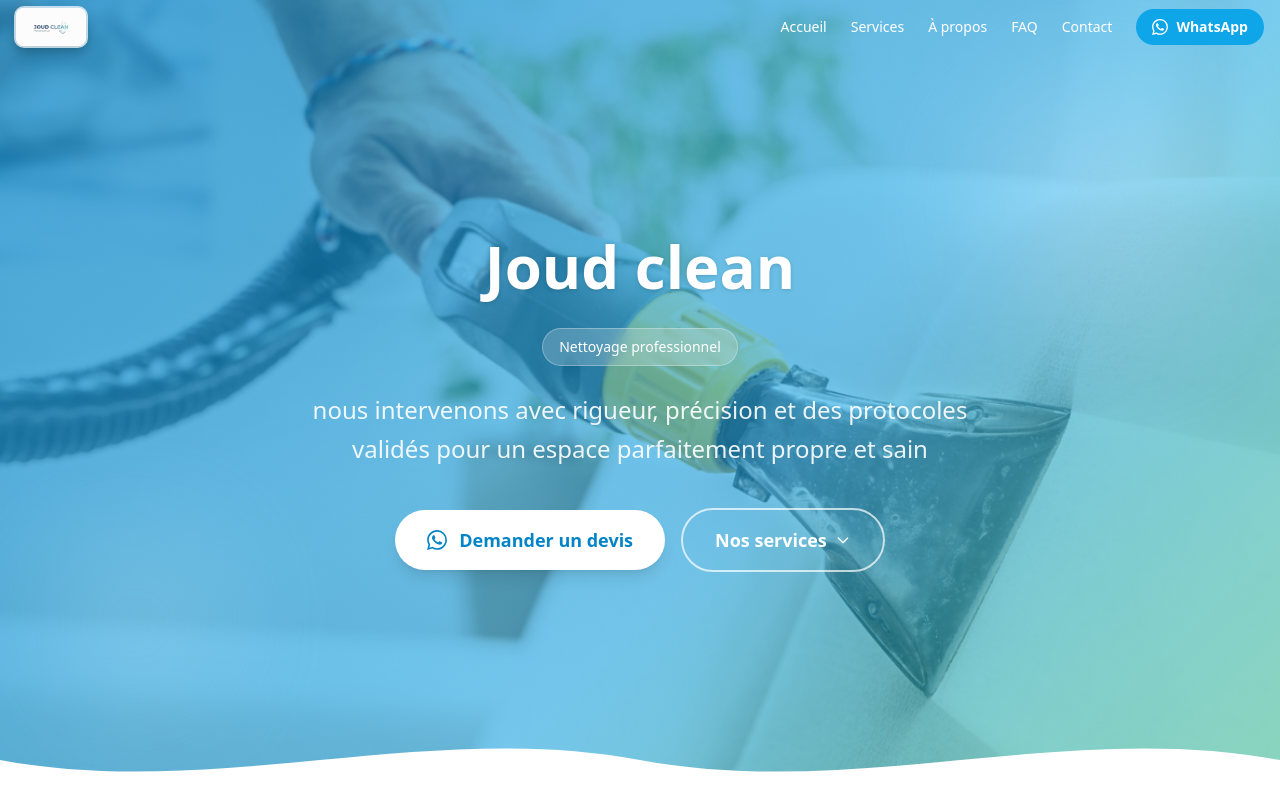
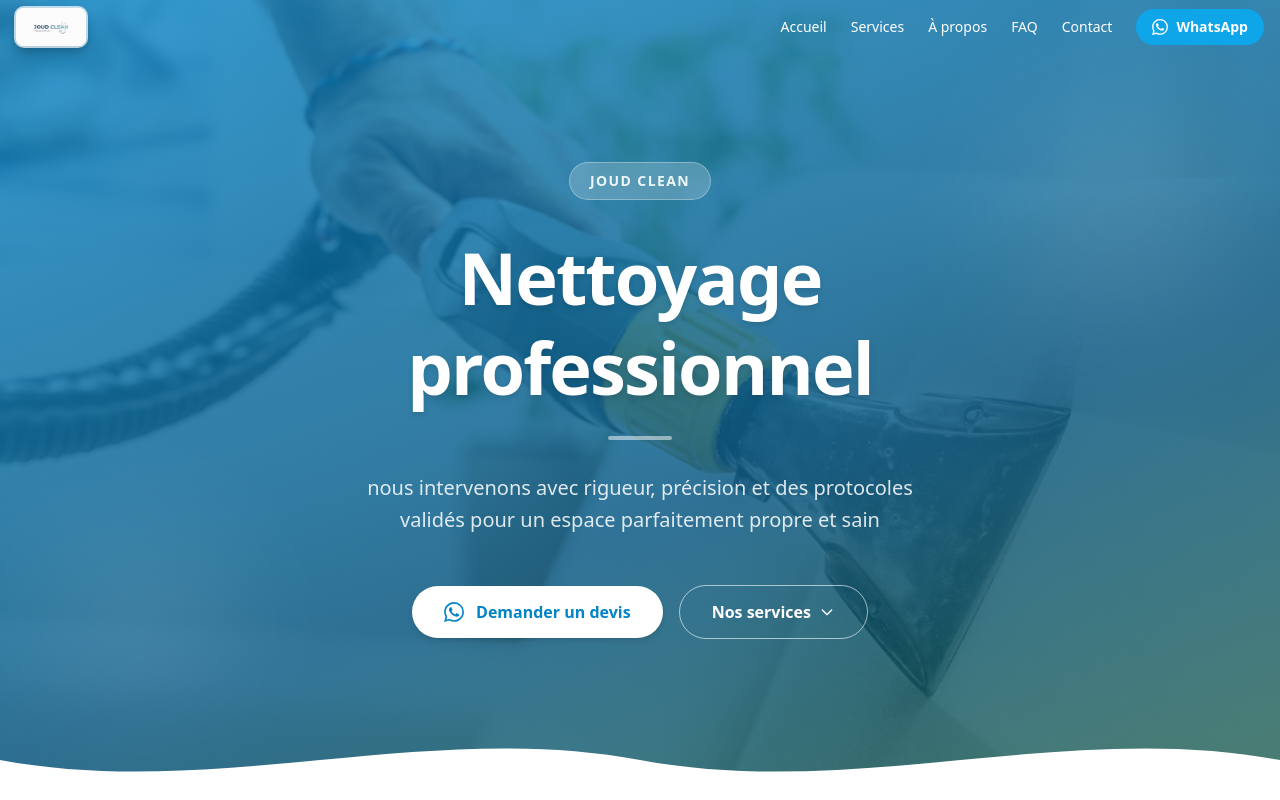
Before and after one commit to mohammedyassinAa/CLEAN, a Next.js app: page / in a window 1280 px wide. Shown: the top 800 px of the page. Built offline with nearby package versions, Linux system fonts and the light colour scheme.

Commit message:
Polish Hero section: fix layout order, improve typography and spacing
Co-authored-by: mohammedyassinAa <106601391+mohammedyassinAa@users.noreply.github.com>

```diff
--- a/src/components/HeroSection.tsx
+++ b/src/components/HeroSection.tsx
@@ -10,7 +10,7 @@ export default function HeroSection() {
       id="hero"
       className="relative min-h-screen flex items-center justify-center text-white overflow-hidden"
     >
-      {/* Background: nettoyage photo */}
+      {/* Background image */}
       <div className="absolute inset-0 z-0">
         <Image
           src={siteConfig.hero.backgroundImage}
@@ -20,34 +20,38 @@ export default function HeroSection() {
           style={{ objectFit: "cover", objectPosition: "center" }}
           sizes="100vw"
         />
-        {/* Gradient overlay for text readability */}
+        {/* Overlay – darker at bottom for readability */}
         <div
           className="absolute inset-0"
           style={{
-            background: "linear-gradient(135deg, rgba(2,132,199,0.72) 0%, rgba(14,165,233,0.55) 60%, rgba(16,185,129,0.45) 100%)",
+            background:
+              "linear-gradient(160deg, rgba(2,132,199,0.78) 0%, rgba(7,89,133,0.82) 60%, rgba(6,78,59,0.70) 100%)",
           }}
         />
       </div>
 
-      {/* Decorative blobs */}
-      <div className="absolute top-20 right-10 w-64 h-64 rounded-full opacity-20 blur-3xl bg-white hidden lg:block" />
-      <div className="absolute bottom-20 left-10 w-48 h-48 rounded-full opacity-15 blur-3xl bg-white hidden lg:block" />
+      {/* Subtle decorative blobs */}
+      <div className="absolute top-24 right-12 w-56 h-56 rounded-full opacity-10 blur-3xl bg-white hidden lg:block" />
+      <div className="absolute bottom-24 left-12 w-44 h-44 rounded-full opacity-10 blur-3xl bg-white hidden lg:block" />
 
       {/* Content */}
-      <div className="relative z-10 container mx-auto px-4 py-24 text-center">
-         {/* Headline */}
-        <h1 className="text-4xl md:text-5xl lg:text-6xl font-extrabold leading-tight mb-6 drop-shadow-sm">
+      <div className="relative z-10 w-full max-w-3xl mx-auto px-6 py-28 text-center">
+
+        {/* Badge */}
+        <span className="inline-block bg-white/20 backdrop-blur-sm border border-white/30 text-white/90 text-sm font-semibold tracking-widest uppercase px-5 py-2 rounded-full mb-8">
+          {siteConfig.hero.badge}
+        </span>
+
+        {/* Headline */}
+        <h1 className="text-5xl md:text-6xl lg:text-7xl font-extrabold leading-tight tracking-tight mb-6 drop-shadow-md">
           {siteConfig.hero.headline}
         </h1>
-        {/* Badge */}
-        <div className="inline-flex items-center gap-2 bg-white/20 backdrop-blur-sm border border-white/30 text-white text-sm font-medium px-4 py-2 rounded-full mb-6">
-          <span>Nettoyage professionnel</span>
-        </div>
 
-
+        {/* Divider */}
+        <div className="w-16 h-1 bg-white/50 rounded-full mx-auto mb-8" />
 
         {/* Subheadline */}
-        <p className="text-lg md:text-xl lg:text-2xl text-white/90 max-w-2xl mx-auto mb-10 leading-relaxed">
+        <p className="text-lg md:text-xl text-white/85 max-w-xl mx-auto mb-12 leading-relaxed font-light">
           {siteConfig.hero.subheadline}
         </p>
 
@@ -58,7 +62,7 @@ export default function HeroSection() {
             href={whatsappUrl}
             target="_blank"
             rel="noopener noreferrer"
-            className="inline-flex items-center gap-3 px-8 py-4 bg-white rounded-full font-bold text-lg shadow-lg transition-all duration-300 hover:scale-105 hover:shadow-xl"
+            className="inline-flex items-center gap-3 px-8 py-3.5 bg-white rounded-full font-semibold text-base shadow-md transition-all duration-300 hover:shadow-lg hover:scale-105"
             style={{ color: siteConfig.colors.primaryDark }}
           >
             <WhatsAppIcon />
@@ -68,7 +72,7 @@ export default function HeroSection() {
           {/* Secondary CTA – Services */}
           <a
             href="#services"
-            className="inline-flex items-center gap-2 px-8 py-4 border-2 border-white/70 text-white rounded-full font-bold text-lg transition-all duration-300 hover:bg-white/15 hover:border-white"
+            className="inline-flex items-center gap-2 px-8 py-3.5 border border-white/60 text-white rounded-full font-semibold text-base transition-all duration-300 hover:bg-white/10 hover:border-white/90"
           >
             {siteConfig.hero.ctaSecondary}
             <ArrowDownIcon />
@@ -79,7 +83,13 @@ export default function HeroSection() {
 
       {/* Wave divider */}
       <div className="absolute bottom-0 left-0 right-0 z-10">
-        <svg viewBox="0 0 1440 80" fill="none" xmlns="http://www.w3.org/2000/svg" preserveAspectRatio="none" className="w-full h-12 md:h-20">
+        <svg
+          viewBox="0 0 1440 80"
+          fill="none"
+          xmlns="http://www.w3.org/2000/svg"
+          preserveAspectRatio="none"
+          className="w-full h-12 md:h-20"
+        >
           <path d="M0 80H1440V40C1200 0 960 80 720 40C480 0 240 80 0 40V80Z" fill="white" />
         </svg>
       </div>
@@ -89,7 +99,7 @@ export default function HeroSection() {
 
 function WhatsAppIcon() {
   return (
-    <svg className="w-5 h-5 fill-current" viewBox="0 0 24 24" aria-hidden="true">
+    <svg className="w-5 h-5 fill-current shrink-0" viewBox="0 0 24 24" aria-hidden="true">
       <path d="M17.472 14.382c-.297-.149-1.758-.867-2.03-.967-.273-.099-.471-.148-.67.15-.197.297-.767.966-.94 1.164-.173.199-.347.223-.644.075-.297-.15-1.255-.463-2.39-1.475-.883-.788-1.48-1.761-1.653-2.059-.173-.297-.018-.458.13-.606.134-.133.298-.347.446-.52.149-.174.198-.298.298-.497.099-.198.05-.371-.025-.52-.075-.149-.669-1.612-.916-2.207-.242-.579-.487-.5-.669-.51-.173-.008-.371-.01-.57-.01-.198 0-.52.074-.792.372-.272.297-1.04 1.016-1.04 2.479 0 1.462 1.065 2.875 1.213 3.074.149.198 2.096 3.2 5.077 4.487.709.306 1.262.489 1.694.625.712.227 1.36.195 1.871.118.571-.085 1.758-.719 2.006-1.413.248-.694.248-1.289.173-1.413-.074-.124-.272-.198-.57-.347m-5.421 7.403h-.004a9.87 9.87 0 01-5.031-1.378l-.361-.214-3.741.982.998-3.648-.235-.374a9.86 9.86 0 01-1.51-5.26c.001-5.45 4.436-9.884 9.888-9.884 2.64 0 5.122 1.03 6.988 2.898a9.825 9.825 0 012.893 6.994c-.003 5.45-4.437 9.884-9.885 9.884m8.413-18.297A11.815 11.815 0 0012.05 0C5.495 0 .16 5.335.157 11.892c0 2.096.547 4.142 1.588 5.945L.057 24l6.305-1.654a11.882 11.882 0 005.683 1.448h.005c6.554 0 11.89-5.335 11.893-11.893a11.821 11.821 0 00-3.48-8.413z" />
     </svg>
   );
@@ -97,7 +107,7 @@ function WhatsAppIcon() {
 
 function ArrowDownIcon() {
   return (
-    <svg className="w-4 h-4" fill="none" stroke="currentColor" viewBox="0 0 24 24" aria-hidden="true">
+    <svg className="w-4 h-4 shrink-0" fill="none" stroke="currentColor" viewBox="0 0 24 24" aria-hidden="true">
       <path strokeLinecap="round" strokeLinejoin="round" strokeWidth={2} d="M19 9l-7 7-7-7" />
     </svg>
   );
--- a/src/config/siteConfig.ts
+++ b/src/config/siteConfig.ts
@@ -79,7 +79,8 @@ export const siteConfig = {
   // Hero section
   // ----------------------------------------------------------
   hero: {
-    headline: "Joud clean",
+    badge: "Joud clean",
+    headline: "Nettoyage professionnel",
     subheadline:
       "nous intervenons avec rigueur, précision et des protocoles validés pour un espace parfaitement propre et sain",
     ctaPrimary: "Demander un devis",
```
